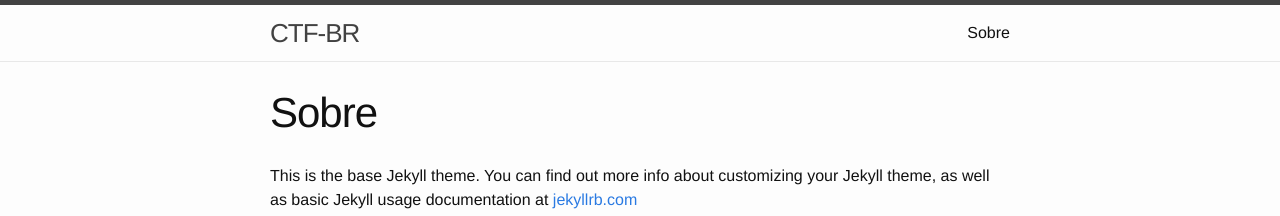
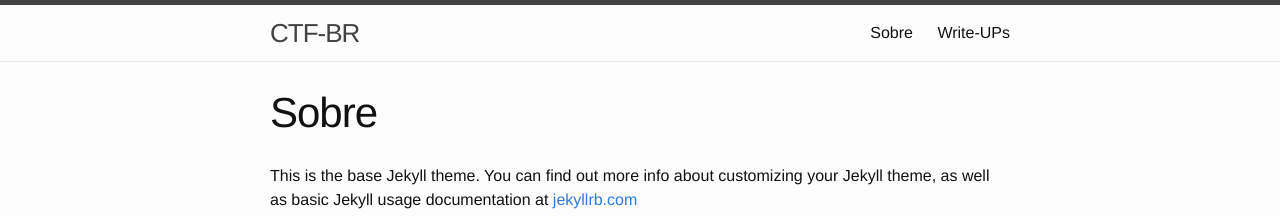
Before and after one commit to ctf-br/ctf-br.github.io, a Jekyll site: the page built from about.md, in a window 1280 px wide. Shown: the top 216 px of the page. Built offline with Jekyll 4.4.1, drawn with Linux system fonts in a browser that asks for light colours.

Commit message:
convertendo o writeup para página, dessa maneira ele terá um link no menu inicial

```diff
--- a/writeups.html
+++ b/writeups.html
@@ -1,5 +1,6 @@
 ---
-layout: default
+layout: page
+title: Write-UPs
 permalink: /writeups/index.html
 ---
 
```
